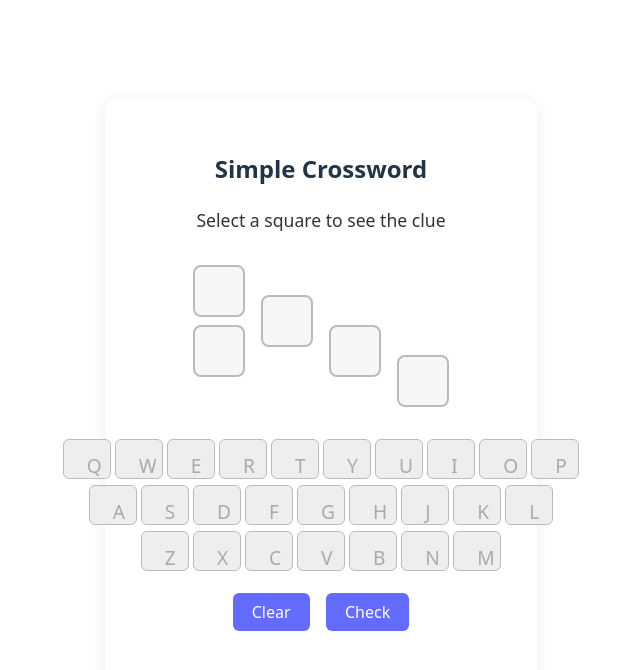
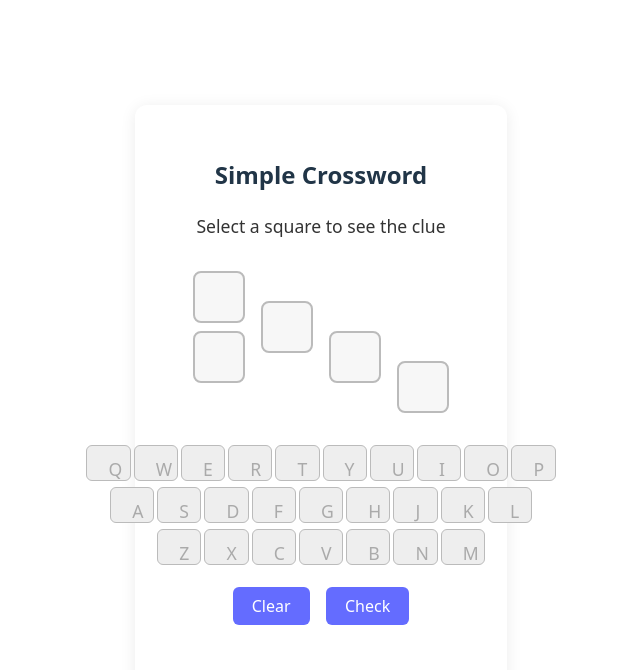
Before and after one commit to wplohrmann/crossword, a React (Vite) app: page / in a window 1280 px wide. Shown: the top 670 px of the page, without its empty margins (319-959 px from the left). Built offline with nearby package versions, Linux system fonts and the light colour scheme.

Commit message:
More narrow

```diff
--- a/src/App.css
+++ b/src/App.css
@@ -1,11 +1,14 @@
 /* Crossword QWERTY keyboard styles */
+
 .crossword-keyboard {
-  margin: 16px 0;
+  margin: 16px auto;
   display: flex;
   flex-direction: column;
   align-items: center;
+  max-width: 340px;
   width: 100%;
 }
+
 
 .keyboard-row {
   display: flex;
@@ -14,13 +17,14 @@
   width: 100%;
 }
 
+
 .keyboard-key {
   flex: 1 1 0;
-  min-width: 32px;
-  max-width: 40px;
-  height: 40px;
-  margin: 0 2px;
-  font-size: 1.2em;
+  min-width: 26px;
+  max-width: 32px;
+  height: 36px;
+  margin: 0 1.5px;
+  font-size: 1.1em;
   border-radius: 6px;
   border: 1px solid #bbb;
   background: #f8f8f8;
```
